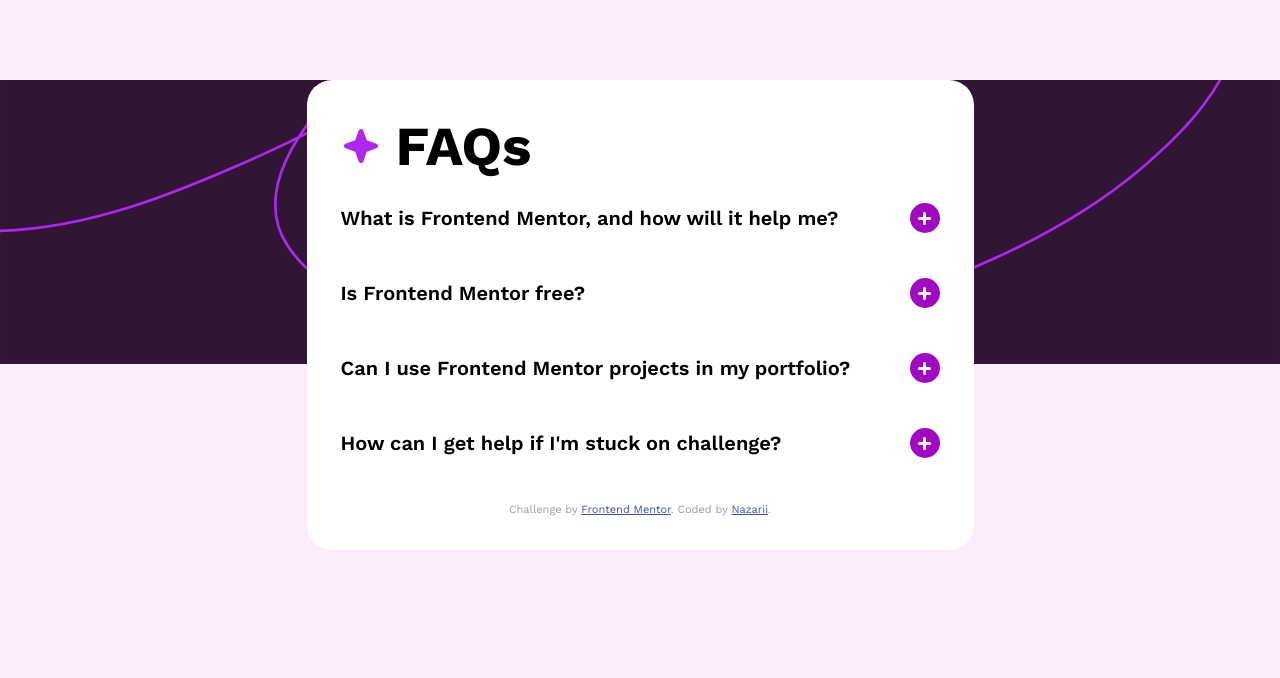
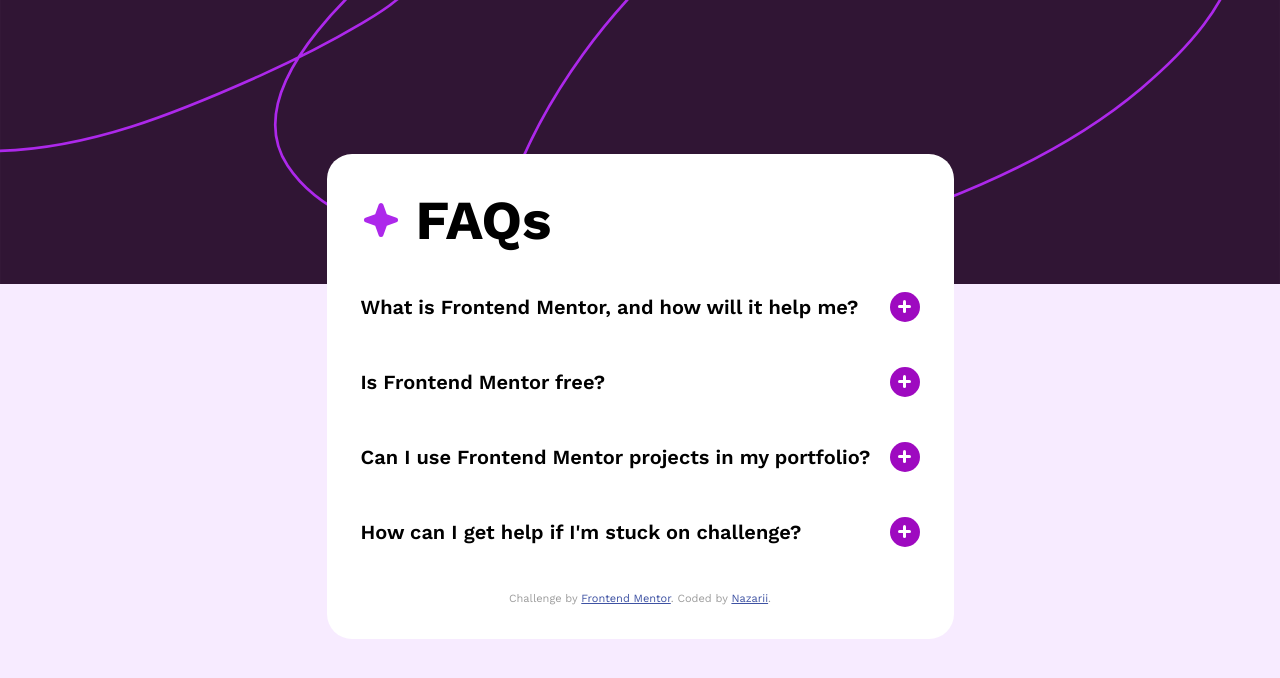
Before and after one commit to Nazarii1234/FAQ-accordion, a plain HTML site: page index.html in a window 1280 px wide. Drawn offline with Linux system fonts and the light colour scheme.

Commit message:
Update index.html

```diff
--- a/index.html
+++ b/index.html
@@ -30,10 +30,10 @@
     }
     body {
       font-family: 'WRegular';
-      background-color: rgb(253, 237, 251);
+      background-color: #F7EBFF;
     }
     h1 {
-      margin: 0 0 25px 0;
+      margin: 0 0 40px 0;
     }
     .main {
       position: absolute;
@@ -42,8 +42,7 @@
       top: 0;
       left: 0;
       background: url('/assets/images/background-pattern-desktop.svg') 0 0 / 100% no-repeat;
-      margin-top: clamp(30px, 7vw, 80px);
-      margin-bottom: clamp(30px, 7vw, 60px);
+      padding-top: clamp(30px, 12vw, 180px);
     }
     .main__container {
       display: flex;
@@ -55,7 +54,7 @@
     .main__content {
       display: flex;
       flex-direction: column;
-      max-width: 599px;
+      max-width: 559px;
       height: 100%;
       border-radius: 25px;
       background-color: #fff;
```
